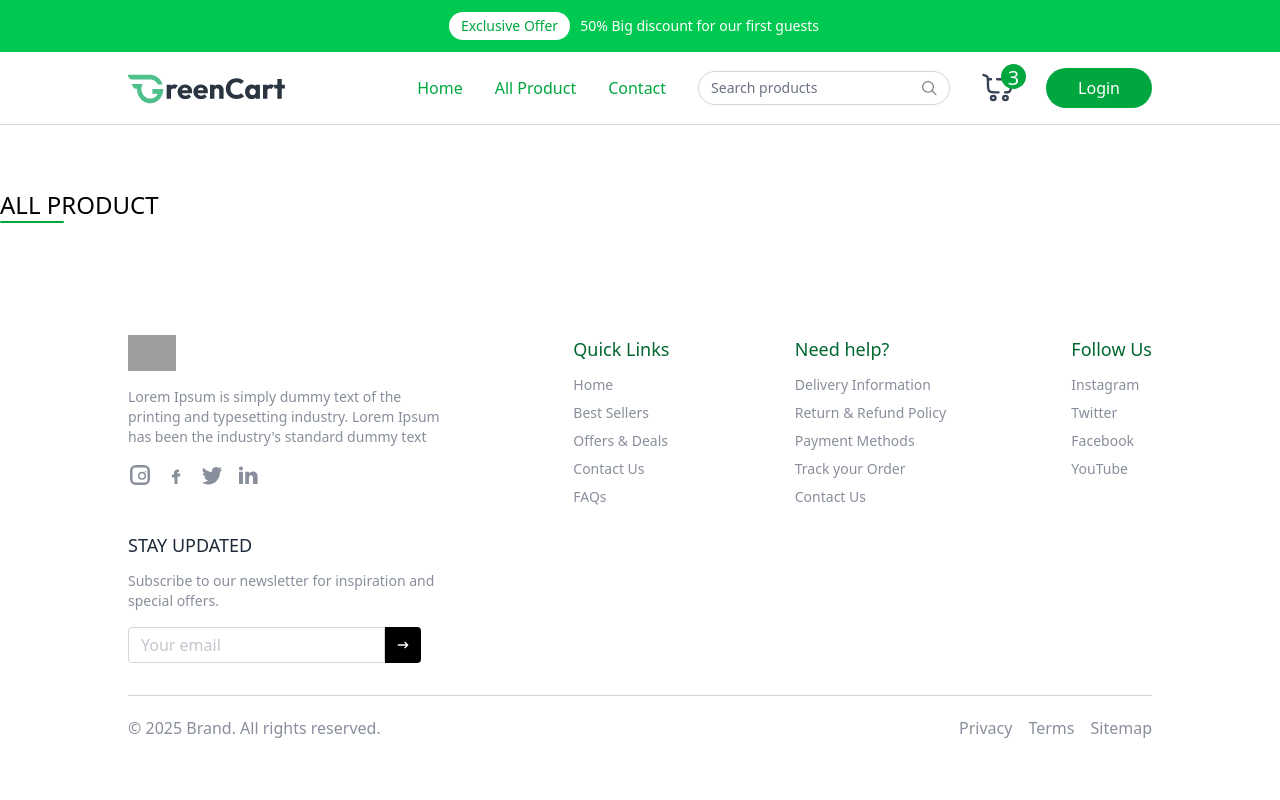
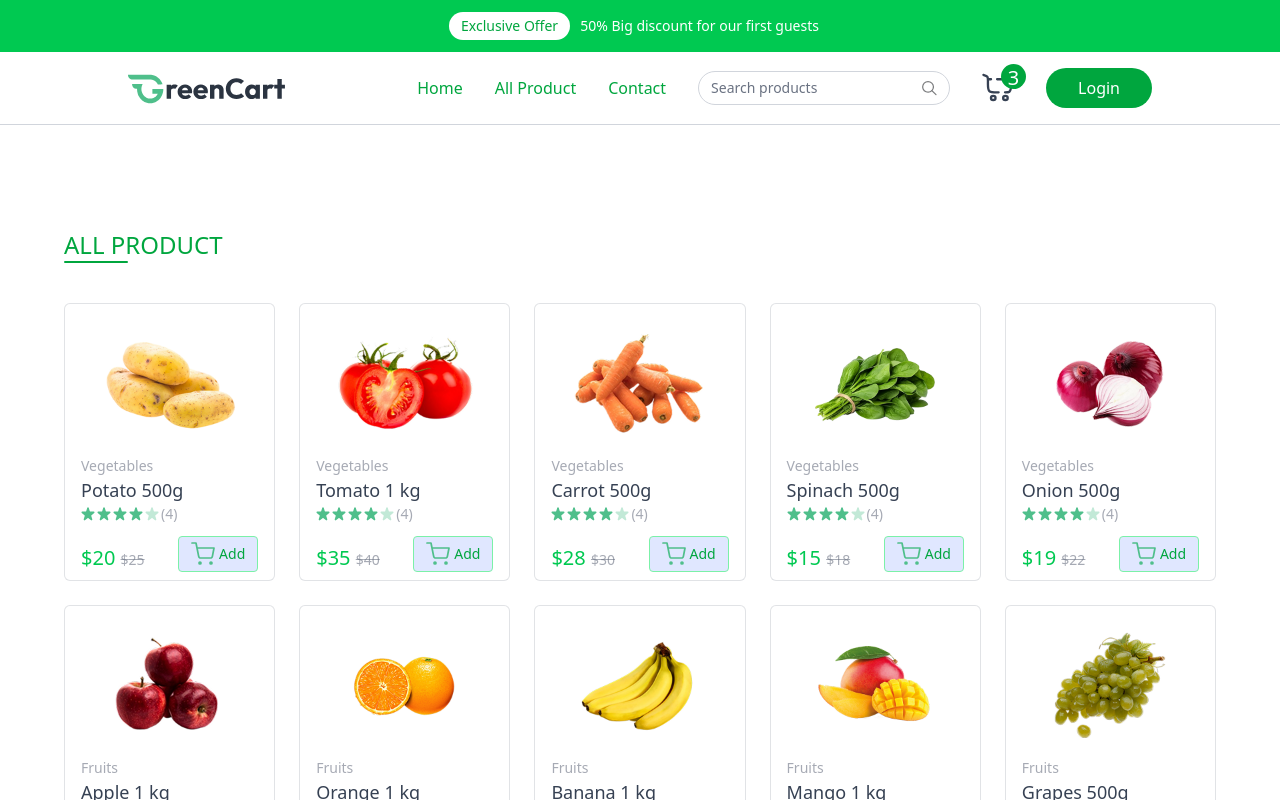
Before and after one commit to MrMuhammadjon/GreenCart, a React (Vite) app: page /product in a window 1280 px wide. Shown: the top 800 px of the page. Built offline with nearby package versions, Linux system fonts and the light colour scheme; grey boxes are pictures that could not be loaded.

Commit message:
started serach function

```diff
--- a/src/Components/Footer.jsx
+++ b/src/Components/Footer.jsx
@@ -3,7 +3,7 @@ import { assets, footerLinks } from '../assets/assets/assets'
 
 const Footer = () => {
     return (
-        <div className='text-gray-500/80 pt-8 px-6 md:px-16 lg:px-24 xl:px-32 mt-20'>
+        <div className='text-gray-500/80 pt-8 mt-20 w-[90%] m-auto'>
             <div className='flex flex-wrap justify-between gap-12 md:gap-6'>
                 <div className='max-w-80'>
                     <img src="https://raw.githubusercontent.com/prebuiltui/prebuiltui/main/assets/dummyLogo/dummyLogoColored.svg" alt="logo" className='mb-4 h-8 md:h-9' />
--- a/src/Components/Navbar.jsx
+++ b/src/Components/Navbar.jsx
@@ -12,7 +12,7 @@ export default function Navbar() {
         { id: 3, title: 'Contact', link: '/contcat' }
     ]
 
-    const { user, setuser, setShowUserLogin, navigate } = useAppContext()
+    const { user, setuser, setShowUserLogin, navigate, searchQuery, setSearchQuery } = useAppContext()
 
     const logout = async () => {
         setuser(null);
--- a/src/Pages/AllProduct.jsx
+++ b/src/Pages/AllProduct.jsx
@@ -1,20 +1,40 @@
-import React from 'react'
+import React, { useEffect, useState } from 'react'
 import { useAppContext } from '../context/AppContext'
+import ProductCard from '../Components/Products' // ✅ Make sure this import is correct
 
 const AllProduct = () => {
 
-    const{products} = useAppContext()
+    const { products, searchQuery } = useAppContext()
+    const [filteredProducts, setFilteredProduct] = useState([]) // ✅ Corrected useState
 
-  return (
-    <>
-    <div className="mt-16 flex flex-col">
-        <h1 className='text-2xl font-medium uppercase'>All Product</h1>
-        <div className="w-16 h-0.5 bg-green-600 rounded-full">
+    useEffect(() => {
+        if (searchQuery.length > 0) {
+            setFilteredProduct(
+                products.filter(product =>
+                    product.name.toLowerCase().includes(searchQuery.toLowerCase())
+                )
+            )
+        } else {
+            setFilteredProduct(products)
+        }
+    }, [products, searchQuery])
 
+    return (
+        <div className="mt-16 flex flex-col m-auto w-[90%]">
+            <div className="py-10">
+                <h1 className="text-2xl font-medium uppercase text-green-600">All Product</h1>
+                <div className="w-16 h-0.5 bg-green-600 rounded-full"></div>
+            </div>
+
+            <div className="w-[100%] grid grid-cols-2 sm:grid-cols-3 md:grid-cols-4 md:gap-6 lg:grid-cols-5  gap-3">
+                {
+                    filteredProducts.filter(product => product.inStock).map((item, index) => (
+                        <ProductCard key={item.id || index} product={item} />  // ✅ Use ProductCard, not AllProduct
+                    ))
+                }
+            </div>
         </div>
-    </div>
-    </>
-  )
+    )
 }
 
 export default AllProduct
--- a/src/context/AppContext.jsx
+++ b/src/context/AppContext.jsx
@@ -15,6 +15,8 @@ export const AppContextProvider = ({ children }) => {
     const [showUserLogin, setShowUserLogin] = useState(false)
     const [products, setProducts] = useState([])
     const [cartItems, setCartItems] = useState({})
+    const [searchQuery, setSearchQuery] = useState({})
+
 
 
     const fetchProducts = async () => {
@@ -58,7 +60,7 @@ export const AppContextProvider = ({ children }) => {
 
     const value = {
         navigate, user, setuser, isSeller, setIsSeller, showUserLogin, setShowUserLogin, products,
-        currency, addToCart, updateCartItem, removeFromCart, cartItems
+        currency, addToCart, updateCartItem, removeFromCart, cartItems, searchQuery, setSearchQuery
     }
 
     return <AppContext.Provider value={value}>
```
